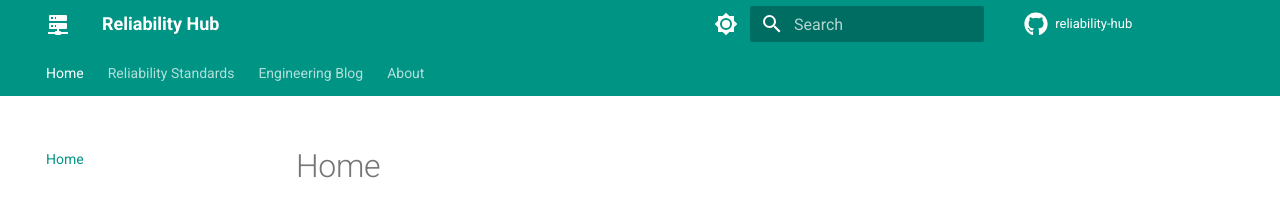
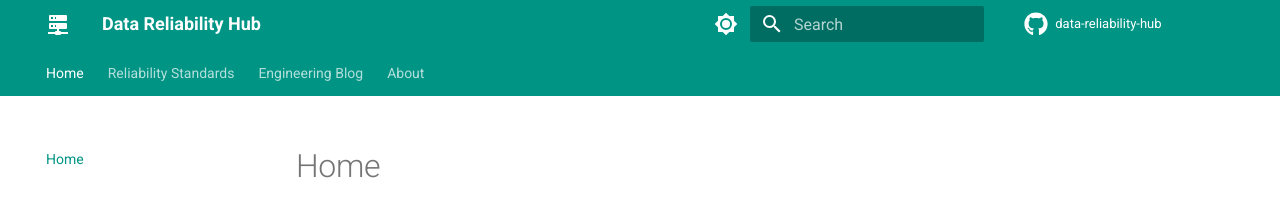
Before and after one commit to mcatalangt/data-reliability-hub, an MkDocs documentation site: the page built from docs/index.md, in a window 1280 px wide. Shown: the top 206 px of the page. Built offline with MkDocs 1.6.1 and Material for MkDocs 9.7.7, drawn with Linux system fonts in a browser that asks for light colours; comment, search, counter and statistics services are not loaded.

Commit message:
Update site name and URLs in mkdocs.yml

```diff
--- a/mkdocs.yml
+++ b/mkdocs.yml
@@ -1,10 +1,10 @@
 # 1. INFORMACIÓN BÁSICA
-site_name: Reliability Hub
+site_name: Data Reliability Hub
 site_description: Centralized SRE & Data Engineering Standards
 site_author: Marco Catalán
-site_url: https://marcocatalan.github.io/reliability-hub/
-repo_url: https://github.com/marcocatalan/reliability-hub
-repo_name: reliability-hub
+site_url: https://mcatalangt.github.io/Data-Reliability-Hub/
+repo_url: https://github.com/mcatalangt/data-reliability-hub
+repo_name: data-reliability-hub
 
 # 2. TEMA (APARIENCIA)
 theme:
```
